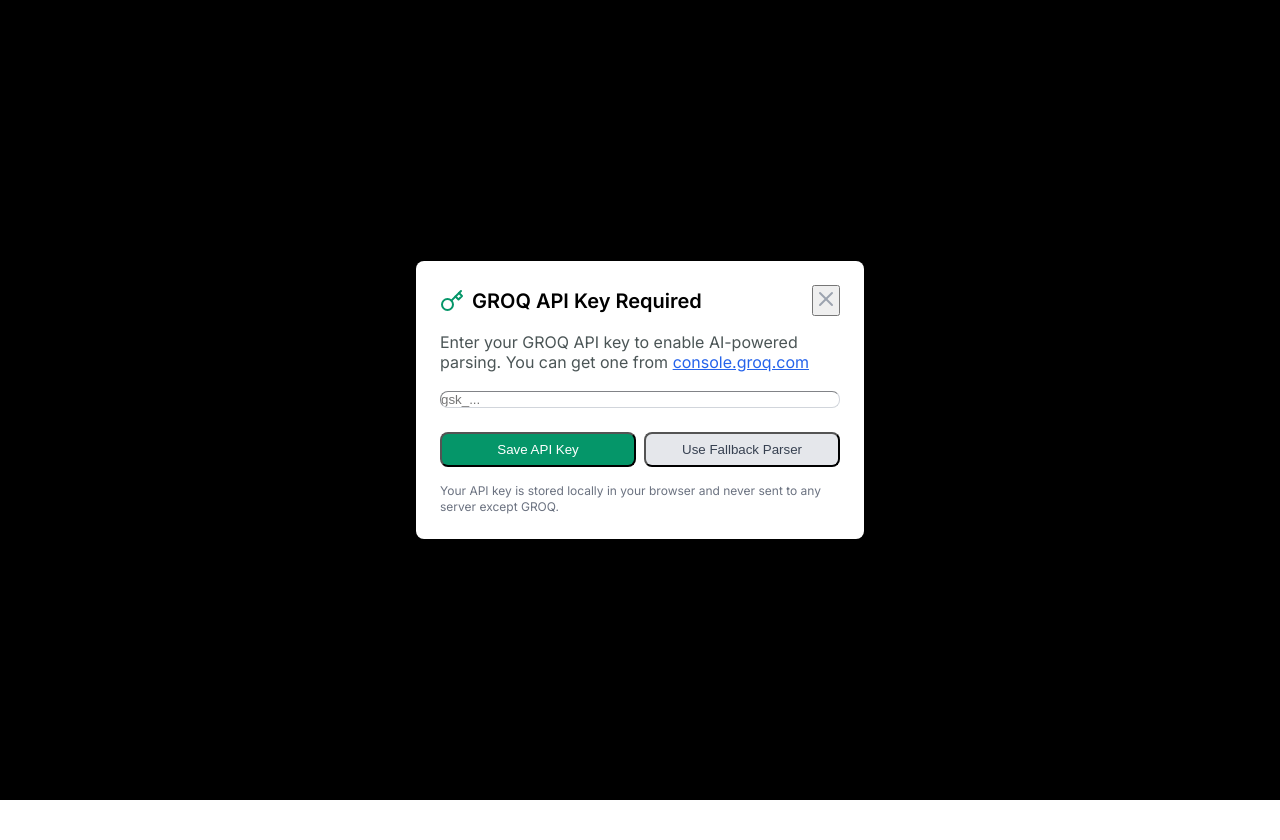
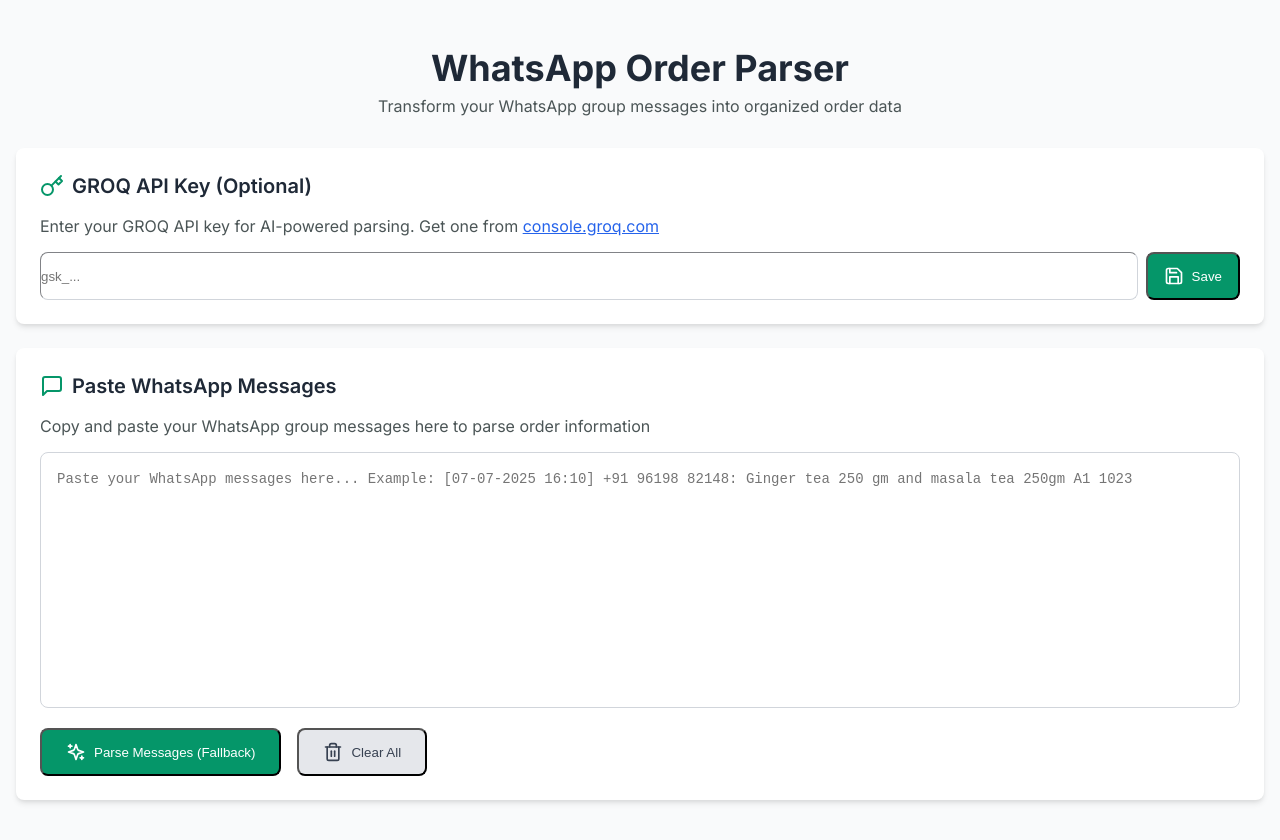
Before and after one commit to pkumv1/whatsapp-order-parser, a React (Create React App) app: page / in a window 1280 px wide. Before the commit the page ends 800 px from the top, so only its background shows below. Built offline with nearby package versions, Linux system fonts and the light colour scheme.

Commit message:
Make API key input non-popup and fix custom instructions saving with better feedback

```diff
--- a/src/App.js
+++ b/src/App.js
@@ -1,5 +1,5 @@
 import React, { useState, useEffect } from 'react';
-import { MessageSquare, Sparkles, Download, Trash2, Key, AlertCircle, X, FileText } from 'lucide-react';
+import { MessageSquare, Sparkles, Download, Trash2, Key, AlertCircle, FileText, Save, Check } from 'lucide-react';
 import './App.css';
 
 const WhatsAppOrderParser = () => {
@@ -7,10 +7,11 @@
   const [parsedOrders, setParsedOrders] = useState([]);
   const [isLoading, setIsLoading] = useState(false);
   const [apiKey, setApiKey] = useState('');
-  const [showApiKeyModal, setShowApiKeyModal] = useState(true);
   const [apiKeyError, setApiKeyError] = useState('');
   const [customPrompt, setCustomPrompt] = useState('');
   const [showCustomPrompt, setShowCustomPrompt] = useState(false);
+  const [promptSaved, setPromptSaved] = useState(false);
+  const [apiKeySaved, setApiKeySaved] = useState(false);
 
   // Load API key and custom prompt from localStorage on mount
   useEffect(() => {
@@ -18,7 +19,7 @@
     const savedPrompt = localStorage.getItem('custom_prompt');
     if (savedKey) {
       setApiKey(savedKey);
-      setShowApiKeyModal(false);
+      setApiKeySaved(true);
     }
     if (savedPrompt) {
       setCustomPrompt(savedPrompt);
@@ -32,13 +33,31 @@
       return;
     }
     localStorage.setItem('groq_api_key', apiKey);
-    setShowApiKeyModal(false);
     setApiKeyError('');
+    setApiKeySaved(true);
+
+    // Show saved indicator
+    setTimeout(() => {
+      setApiKeySaved(false);
+    }, 3000);
+  };
+
+  // Clear API key
+  const clearApiKey = () => {
+    setApiKey('');
+    localStorage.removeItem('groq_api_key');
+    setApiKeySaved(false);
   };
 
   // Save custom prompt to localStorage
   const saveCustomPrompt = () => {
     localStorage.setItem('custom_prompt', customPrompt);
+    setPromptSaved(true);
+
+    // Show saved indicator for 3 seconds
+    setTimeout(() => {
+      setPromptSaved(false);
+    }, 3000);
   };
 
   // Parse with GROQ API
@@ -446,93 +465,66 @@
 
   return (
     <div className="min-h-screen bg-gray-50 p-4">
-      {/* API Key Modal */}
-      {showApiKeyModal && (
-        <div className="fixed inset-0 bg-black bg-opacity-50 flex items-center justify-center z-50">
-          <div className="bg-white rounded-lg p-6 max-w-md w-full mx-4">
-            <div className="flex justify-between items-center mb-4">
-              <h3 className="text-xl font-semibold flex items-center">
-                <Key className="mr-2 text-green-600" size={24} />
-                GROQ API Key Required
-              </h3>
-              <button
-                onClick={() => setShowApiKeyModal(false)}
-                className="text-gray-400 hover:text-gray-600"
-              >
-                <X size={24} />
-              </button>
+      <div className="max-w-7xl mx-auto">
+        {/* Header */}
+        <div className="text-center mb-8 pt-8">
+          <h1 className="text-4xl font-bold text-gray-800 mb-2">WhatsApp Order Parser</h1>
+          <p className="text-gray-600">Transform your WhatsApp group messages into organized order data</p>
         </div>
 
+        {/* API Key Section - Always visible */}
+        <div className="bg-white rounded-lg shadow-md p-6 mb-6">
+          <div className="flex items-center mb-4">
+            <Key className="text-green-600 mr-2" size={24} />
+            <h2 className="text-xl font-semibold text-gray-800">GROQ API Key (Optional)</h2>
+          </div>
           <p className="text-gray-600 mb-4">
-              Enter your GROQ API key to enable AI-powered parsing. You can get one from{' '}
+            Enter your GROQ API key for AI-powered parsing. Get one from{' '}
             <a href="https://console.groq.com" target="_blank" rel="noopener noreferrer" className="text-blue-600 hover:underline">
               console.groq.com
             </a>
           </p>
 
+          <div className="flex gap-2">
             <input
               type="password"
               value={apiKey}
               onChange={(e) => setApiKey(e.target.value)}
               placeholder="gsk_..."
-              className="w-full p-3 border border-gray-300 rounded-lg focus:ring-2 focus:ring-green-500 focus:border-transparent mb-2"
+              className="flex-1 p-3 border border-gray-300 rounded-lg focus:ring-2 focus:ring-green-500 focus:border-transparent"
             />
+            <button
+              onClick={saveApiKey}
+              className="px-4 py-3 bg-green-600 text-white rounded-lg hover:bg-green-700 transition-colors flex items-center"
+            >
+              {apiKeySaved ? <Check size={20} className="mr-2" /> : <Save size={20} className="mr-2" />}
+              {apiKeySaved ? 'Saved' : 'Save'}
+            </button>
+            {apiKey && (
+              <button
+                onClick={clearApiKey}
+                className="px-4 py-3 bg-gray-200 text-gray-700 rounded-lg hover:bg-gray-300 transition-colors"
+              >
+                Clear
+              </button>
+            )}
+          </div>
 
           {apiKeyError && (
-              <p className="text-red-500 text-sm mb-2 flex items-center">
+            <p className="text-red-500 text-sm mt-2 flex items-center">
               <AlertCircle size={16} className="mr-1" />
               {apiKeyError}
             </p>
           )}
 
-            <div className="flex gap-2 mt-4">
-              <button
-                onClick={saveApiKey}
-                className="flex-1 bg-green-600 text-white py-2 rounded-lg hover:bg-green-700 transition-colors"
-              >
-                Save API Key
-              </button>
-              <button
-                onClick={() => setShowApiKeyModal(false)}
-                className="flex-1 bg-gray-200 text-gray-700 py-2 rounded-lg hover:bg-gray-300 transition-colors"
-              >
-                Use Fallback Parser
-              </button>
+          {apiKey && !apiKeyError && (
+            <p className="text-green-600 text-sm mt-2">
+              ✓ API key configured. AI parsing enabled.
+            </p>
+          )}
         </div>
 
-            <p className="text-xs text-gray-500 mt-4">
-              Your API key is stored locally in your browser and never sent to any server except GROQ.
-            </p>
-          </div>
-        </div>
-      )}
-
-      <div className="max-w-7xl mx-auto">
-        {/* Header */}
-        <div className="text-center mb-8 pt-8">
-          <h1 className="text-4xl font-bold text-gray-800 mb-2">WhatsApp Order Parser</h1>
-          <p className="text-gray-600">Transform your WhatsApp group messages into organized order data</p>
-
-          {/* API Key Status */}
-          <div className="mt-4">
-            {apiKey ? (
-              <span className="inline-flex items-center text-sm text-green-600">
-                <Key size={16} className="mr-1" />
-                GROQ API Connected
-              </span>
-            ) : (
-              <button
-                onClick={() => setShowApiKeyModal(true)}
-                className="inline-flex items-center text-sm text-gray-600 hover:text-green-600"
-              >
-                <Key size={16} className="mr-1" />
-                Add GROQ API Key for Better Parsing
-              </button>
-            )}
-          </div>
-        </div>
-
-        {/* Custom Prompt Section */}
+        {/* Custom Prompt Section - Always visible when API key is present */}
         {apiKey && (
           <div className="bg-white rounded-lg shadow-md p-6 mb-6">
             <div className="flex items-center justify-between mb-4">
@@ -557,14 +549,25 @@
                 <textarea
                   value={customPrompt}
                   onChange={(e) => setCustomPrompt(e.target.value)}
-                  onBlur={saveCustomPrompt}
                   placeholder="Example: Also look for products like Tomatoes, Potatoes, Onions. Customer names often appear after 'Delivered to:'. Handle messages in Hindi transliteration..."
-                  className="w-full h-32 p-4 border border-gray-300 rounded-lg focus:ring-2 focus:ring-green-500 focus:border-transparent resize-none font-mono text-sm"
+                  className="w-full h-32 p-4 border border-gray-300 rounded-lg focus:ring-2 focus:ring-green-500 focus:border-transparent resize-none font-mono text-sm mb-2"
                 />
 
-                <p className="text-xs text-gray-500 mt-2">
-                  Instructions are automatically saved and will be used when parsing with AI.
+                <div className="flex justify-between items-center">
+                  <button
+                    onClick={saveCustomPrompt}
+                    className="px-4 py-2 bg-green-600 text-white rounded-lg hover:bg-green-700 transition-colors flex items-center"
+                  >
+                    {promptSaved ? <Check size={16} className="mr-2" /> : <Save size={16} className="mr-2" />}
+                    {promptSaved ? 'Saved' : 'Save Instructions'}
+                  </button>
+
+                  {customPrompt && (
+                    <p className="text-green-600 text-sm">
+                      {customPrompt.length} characters • Active
                     </p>
+                  )}
+                </div>
               </div>
             )}
           </div>
```
Lines whose indentation alone changed are shown as unchanged.
